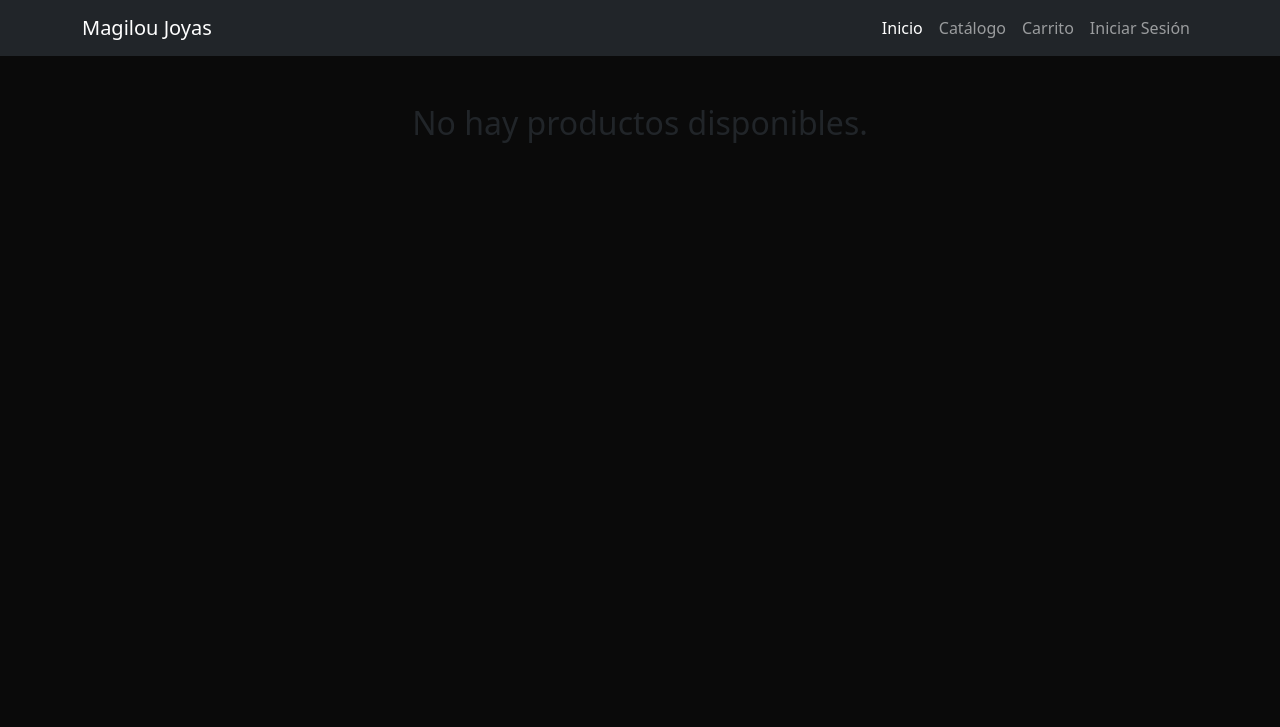
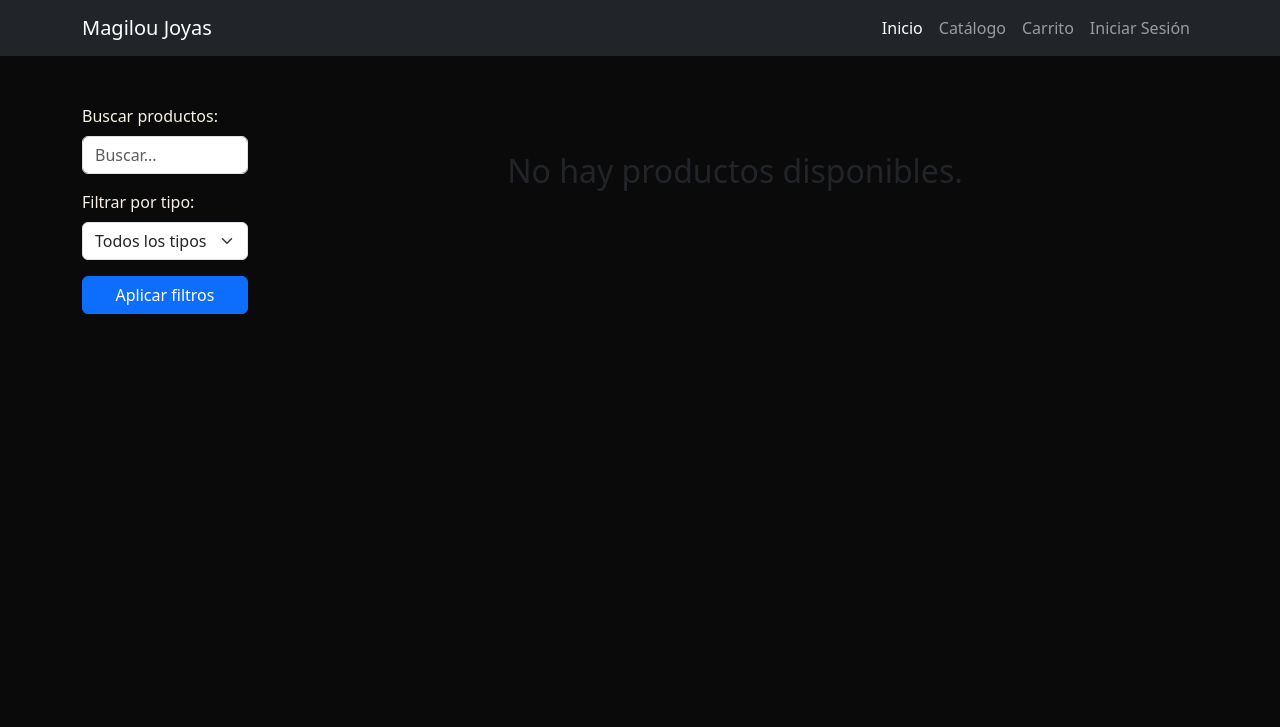
Before and after one commit to KevinArayaCortes/Magilou, a Django app: page /catalogo/ in a window 1280 px wide. Shown: the top 727 px of the page. Run offline with Django 3.2, Linux system fonts and the light colour scheme; data that the repository does not hold is empty.

Commit message:
modificaciones en el catalogo
se agrego el requerimiento de buscar por nombre y filtrar por tipo

```diff
--- a/AppMagilou/views.py
+++ b/AppMagilou/views.py
@@ -13,8 +13,29 @@ def car(request):
     return render(request, 'pago.html')
 
 def catalogo(request):
+    query = request.GET.get('q', '')  # Término de búsqueda
+    tipo_filtro = request.GET.get('tipo', '')  # Filtro por tipo
+
+    # Obtener todos los tipos de productos para el filtro
+    tipos = Producto.objects.values_list('tipo_producto', flat=True).distinct()
+
+    # Filtrar productos según búsqueda y tipo
     producto = Producto.objects.all()
-    data = {'producto': producto }
+    if query:
+        producto = producto.filter(
+            nombre_producto__icontains=query
+        ) | producto.filter(
+            descripcion_producto__icontains=query
+        )
+    if tipo_filtro:
+        producto = producto.filter(tipo_producto=tipo_filtro)
+
+    data = {
+        'producto': producto,
+        'tipos': tipos,
+        'query': query,
+        'tipo_filtro': tipo_filtro,
+    }
     return render(request, 'catalogo.html', data)
 
 def home(request):
--- a/static/styles/stCatalogo.css
+++ b/static/styles/stCatalogo.css
@@ -1,6 +1,7 @@
 html, body {
     height: 100%; /* Asegura que el cuerpo ocupe el 100% del alto de la ventana */
     margin: 0; /* Elimina márgenes por defecto */
+
 }
 
 body {
@@ -8,6 +9,7 @@ body {
     flex-direction: column; /* Configura el cuerpo como un contenedor flex vertical */
     min-height: 100vh; /* Garantiza que ocupe al menos toda la pantalla */
     background-color: #0A0A0A;
+
 }
 
 main {
@@ -24,12 +26,16 @@ main {
     font-size: 20px;
 }
 
-
 .card-text{
     font-size: 12px;
     margin-bottom: -1px;
+
 }
 #pre{
     font-size: 20px;
     text-align: center;
 }
+
+.offcanvas-title, .form-label{
+    color: #F8F1E5;
+}
--- a/templates/catalogo.html
+++ b/templates/catalogo.html
@@ -51,7 +51,7 @@
   <!-- Carrito Sidebar -->
   <div class="offcanvas offcanvas-start" tabindex="-1" id="offcanvasCarrito" aria-labelledby="offcanvasCarritoLabel">
     <div class="offcanvas-header">
-      <h5 class="offcanvas-title" id="offcanvasCarritoLabel">Carrito de Compras</h5>
+      <h5 class="offcanvas-title" id="offcanvasCarritoLabel"style="color: #F8F1E5;">Carrito de Compras</h5>
       <button type="button" class="btn-close" data-bs-dismiss="offcanvas"></button>
     </div>
     <div class="offcanvas-body">
@@ -62,29 +62,51 @@
       <button class="btn btn-primary w-100 mt-3" onclick="location.href='/carrito/'">Ir a pagar</button>
     </div>
   </div>
+  <div class="container my-5">
+    <div class="row">
+      <!-- Sidebar de filtros -->
+      <div class="col-md-2">
+        <form method="get" action="" class="sticky-top" style="top: 20px;"> <!-- Hacer que los filtros se mantengan visibles al hacer scroll -->
+          <!-- Barra de búsqueda -->
+          <div class="mb-3">
+            <label for="search" class="form-label" style="color: #F8F1E5;">Buscar productos:</label>
+            <input type="text" name="q" id="search" class="form-control" placeholder="Buscar..." value="{{ request.GET.q|default:'' }}">
+          </div>
+          <!-- Filtro por tipo -->
+          <div class="mb-3">
+            <label for="tipo" class="form-label"style="color: #F8F1E5;">Filtrar por tipo:</label>
+            <select name="tipo" id="tipo" class="form-select">
+              <option value="" {% if not request.GET.tipo %}selected{% endif %}>Todos los tipos</option>
+              {% for tipo in tipos %}
+              <option value="{{ tipo }}" {% if request.GSET.tipo == tipo %}selected{% endif %}>{{ tipo }}</option>
+              {% endfor %}
+            </select>
+          </div>
+          <!-- Botón de búsqueda -->
+          <button type="submit" class="btn btn-primary w-100">Aplicar filtros</button>
+        </form>
+      </div>
 
-  <!-- Catálogo de Productos -->
-  <main class="flex-grow-1">
-    <div class="container my-5">
+      <!-- Catálogo de productos -->
+      <div class="col-md-10">
         {% if producto %}
-      <h1 class="text-center mb-4">Catálogo de Productos</h1>
+        <h1 class="text-center mb-4"style="color: #F8F1E5;">Catálogo de Productos</h1>
         <div class="row row-cols-1 row-cols-md-3 g-4">
           {% for p in producto %}
           <div class="col">
             <div class="card h-100">
               <img src="https://cdn-media.glamira.com/media/product/newgeneration/view/1/sku/rope4-75mm/alloycolour/yellow.jpg" class="card-img-top" alt="{{ p.nombre_producto }}">
-            <div class="card-body" style="padding-bottom: 0px;">
+              <div class="card-body">
                 <h5 class="card-title">{{ p.nombre_producto }}</h5>
                 <p class="card-text">
                   <strong>Tipo:</strong> {{ p.tipo_producto }}<br>
                   <strong>Descripción:</strong> {{ p.descripcion_producto }}<br>
                   <strong>Stock:</strong> {{ p.stock_producto }}
                 </p>
-              <p class="fw-bold" style="margin: 0px;" >Precio: ${{ p.precio_producto }}</p>
+                <p class="fw-bold">Precio: ${{ p.precio_producto }}</p>
               </div>
-            <div class="card-footer" style="text-align: center;">
+              <div class="card-footer text-center">
                 <button class="btn btn-primary agregar-carrito" data-id="{{ p.id_producto }}">Agregar al carrito</button>
-
               </div>
             </div>
           </div>
@@ -96,6 +118,11 @@
         </div>
         {% endif %}
       </div>
+    </div>
+  </div>
+
+
+
   </main>
 
   <!-- Footer -->
```
Lines whose indentation alone changed are shown as unchanged.
